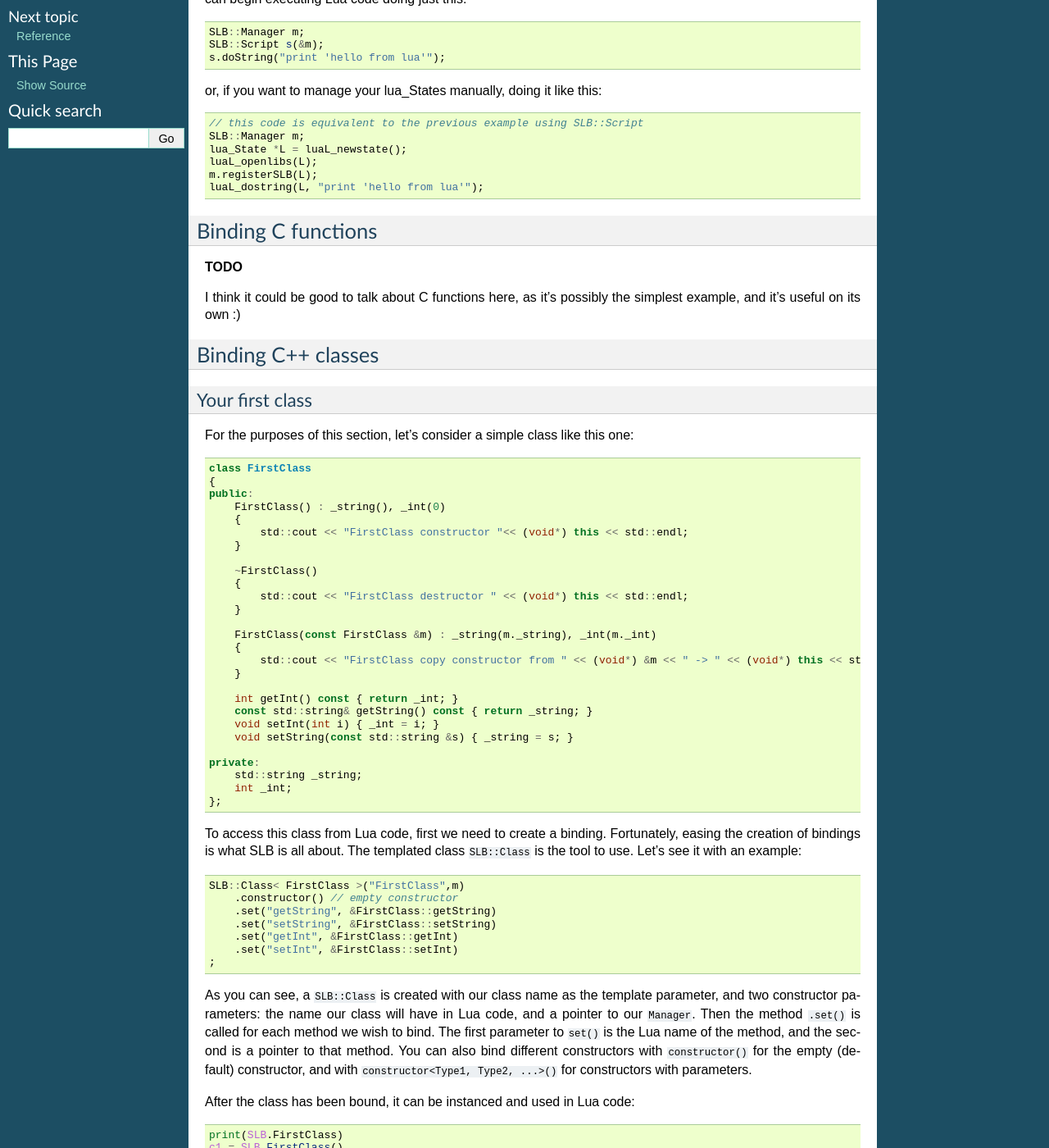
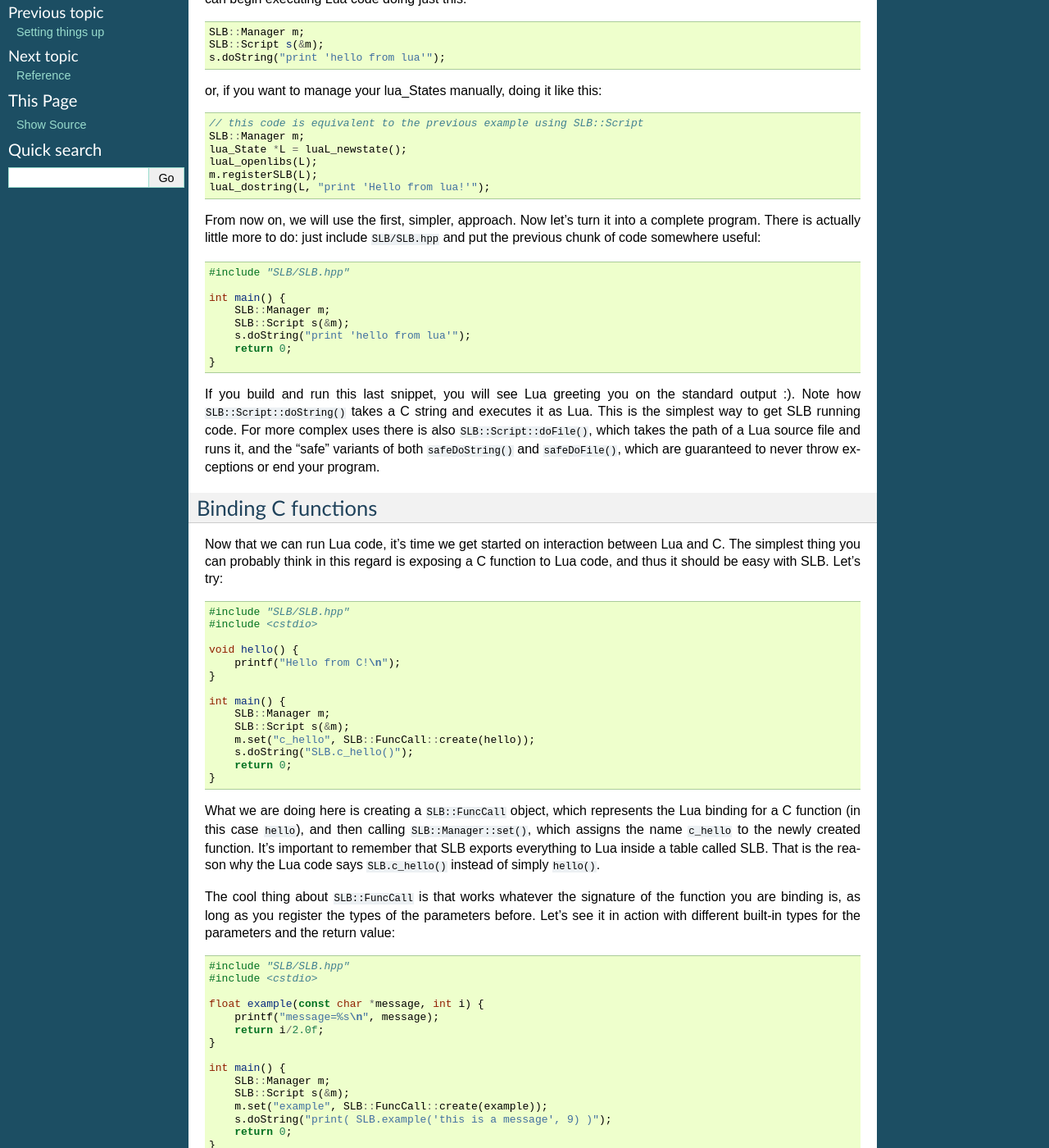
Before and after one commit to pplux/slb, a Sphinx documentation site: the page built from doc/using.rst, in a window 1280 px wide and 1400 px high, scrolled down 288 px. Shown: the whole window at 82% size. Built offline with Sphinx 7.4.7, drawn with Linux system fonts in a browser that asks for light colours; some of the changed text lies outside the part shown.

Commit message:
Changes in intro. Added "Binding C functions". Added two points to outline.

```diff
--- a/doc/setup.rst
+++ b/doc/setup.rst
@@ -67,3 +67,7 @@
 
 would generate a Visual Studio 2010 solution, with the two aforementioned
 projects.
+
+After your library is compiled, just add the ``include/`` directory to your
+project's include path, and the library to your project's "libraries-to-link"
+settings.
--- a/doc/using.rst
+++ b/doc/using.rst
@@ -26,15 +26,82 @@
     lua_State *L = luaL_newstate();
     luaL_openlibs(L);
     m.registerSLB(L);
-    luaL_dostring(L, "print 'hello from lua'");
+    luaL_dostring(L, "print 'Hello from lua!'");
+
+From now on, we will use the first, simpler, approach. Now let's turn it into a
+complete program. There is actually little more to do: just include
+``SLB/SLB.hpp`` and put the previous chunk of code somewhere useful::
+
+    #include "SLB/SLB.hpp"
+
+    int main() {
+        SLB::Manager m;
+        SLB::Script s(&m);
+        s.doString("print 'hello from lua'");
+        return 0;
+    }
+
+If you build and run this last snippet, you will see Lua greeting you on the
+standard output :). Note how ``SLB::Script::doString()`` takes a C string and
+executes it as Lua. This is the simplest way to get SLB running code. For more
+complex uses there is also ``SLB::Script::doFile()``, which takes the path of a
+Lua source file and runs it, and the "safe" variants of both ``safeDoString()``
+and ``safeDoFile()``, which are guaranteed to never throw exceptions or end your
+program.
+
 
 Binding C functions
 ===================
 
-**TODO**
+Now that we can run Lua code, it's time we get started on interaction between
+Lua and C. The simplest thing you can probably think in this regard is exposing
+a C function to Lua code, and thus it should be easy with SLB. Let's try::
 
-I think it could be good to talk about C functions here, as it's possibly the
-simplest example, and it's useful on its own :)
+    #include "SLB/SLB.hpp"
+    #include <cstdio>
+
+    void hello() {
+        printf("Hello from C!\n");
+    }
+
+    int main() {
+        SLB::Manager m;
+        SLB::Script s(&m);
+        m.set("c_hello", SLB::FuncCall::create(hello));
+        s.doString("SLB.c_hello()");
+        return 0;
+    }
+
+What we are doing here is creating a ``SLB::FuncCall`` object, which represents
+the Lua binding for a C function (in this case ``hello``), and then calling
+``SLB::Manager::set()``, which assigns the name ``c_hello`` to the newly created
+function. It's important to remember that SLB exports everything to Lua inside a
+table called SLB. That is the reason why the Lua code says ``SLB.c_hello()``
+instead of simply ``hello()``.
+
+The cool thing about ``SLB::FuncCall`` is that works whatever the signature of
+the function you are binding is, as long as you register the types of the
+parameters before. Let's see it in action with different built-in types for the
+parameters and the return value::
+
+    #include "SLB/SLB.hpp"
+    #include <cstdio>
+
+    float example(const char *message, int i) {
+        printf("message=%s\n", message);
+        return i/2.0f;
+    }
+
+    int main() {
+        SLB::Manager m;
+        SLB::Script s(&m);
+        m.set("example", SLB::FuncCall::create(example));
+        s.doString("print( SLB.example('this is a message', 9) )");
+        return 0;
+    }
+
+As you can see, it works as expected :)
+
 
 Binding C++ classes
 ===================
@@ -46,21 +113,17 @@
 
 .. code-block:: c++
 
-    class FirstClass
-    {
+    class FirstClass {
     public:
-        FirstClass() : _string(), _int(0)
-        {
+        FirstClass() : _string(), _int(0) {
             std::cout << "FirstClass constructor "<< (void*) this << std::endl;
         }
 
-        ~FirstClass()
-        {
+        ~FirstClass() {
             std::cout << "FirstClass destructor " << (void*) this << std::endl;
         }
 
-        FirstClass(const FirstClass &m) : _string(m._string), _int(m._int)
-        {
+        FirstClass(const FirstClass &m) : _string(m._string), _int(m._int) {
             std::cout << "FirstClass copy constructor from " << (void*) &m << " -> " << (void*) this << std::endl;
         }
 
@@ -152,8 +215,8 @@
 **TODO**
 
 - .inherits() etc, we can probably put an example without abstract classes here to
-avoid introducing policies so soon (we probably want abstract classes to be
-NoCopy like in 05_funcalls.
+  avoid introducing policies so soon (we probably want abstract classes to be
+  NoCopy like in 05_funcalls.
 
 - try to show polymorphism in the example
 
@@ -168,21 +231,18 @@
 Just elaborate a bit on the static part in 04_static_and_C example.
 
 Policies
-========
+--------
 
 Let's consider now a class like ``FirstClass`` in the previous section, but
 without a copy constructor::
 
-    class FirstClass
-    {
+    class FirstClass {
     public:
-        FirstClass() : _string(), _int(0)
-        {
+        FirstClass() : _string(), _int(0) {
             std::cout << "FirstClass constructor "<< (void*) this << std::endl;
         }
 
-        ~FirstClass()
-        {
+        ~FirstClass() {
             std::cout << "FirstClass destructor " << (void*) this << std::endl;
         }
 
@@ -228,3 +288,12 @@
 
 ``SLB::Instance::SmartPtrSharedCopy<T_sm>``
     SmartPointer, but the copy is based on the copy of T_sm itself.
+
+
+Calling Lua from C++
+====================
+
+
+
+Manipulating Lua Variables
+==========================
```
